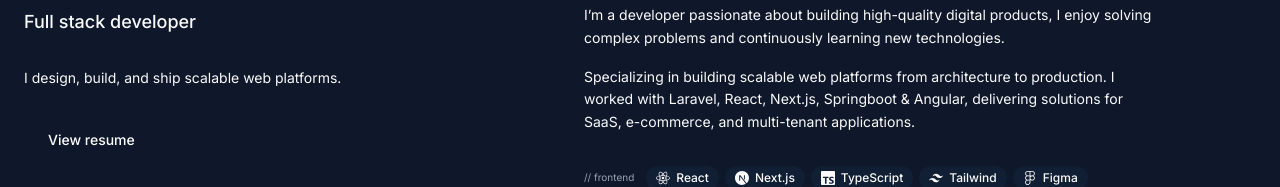
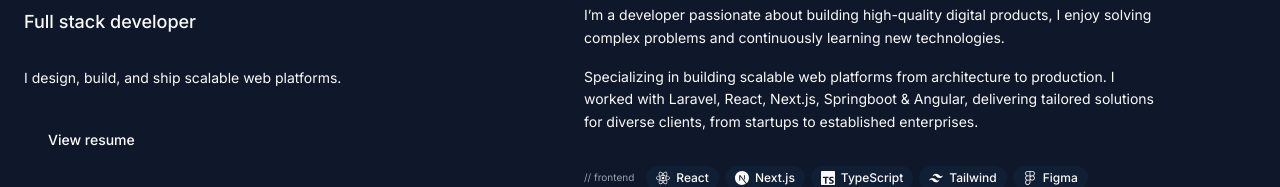
Before and after one commit to azizktata/portfolio, a Next.js app: page / in a window 1280 px wide. Shown: the part 140-327 px from the top of the page. Built offline with nearby package versions, Linux system fonts and the light colour scheme.

Commit message:
adjustments

```diff
--- a/app/page.tsx
+++ b/app/page.tsx
@@ -81,8 +81,7 @@ export default function Home() {
             <p className="text-sm max-w-xl md:max-w-md lg:max-w-xl text-foreground leading-relaxed">
               Specializing in building scalable web platforms from
               architecture to production. I worked with Laravel, React, Next.js,
-              Springboot & Angular, delivering solutions for SaaS, e-commerce,
-              and multi-tenant applications.
+              Springboot & Angular, delivering tailored solutions for diverse clients, from startups to established enterprises.
             </p>
           </div>
           <div className="mb-12">
```
